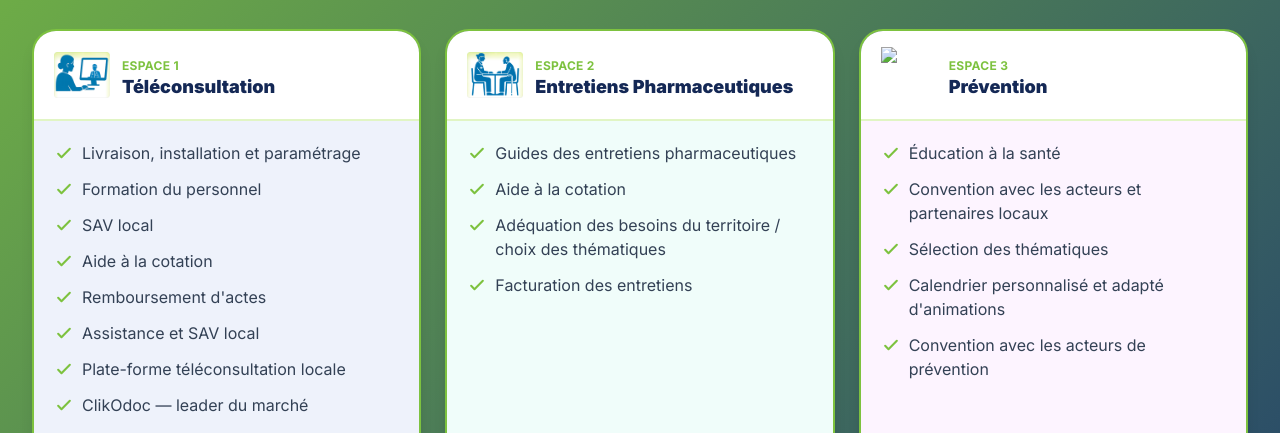
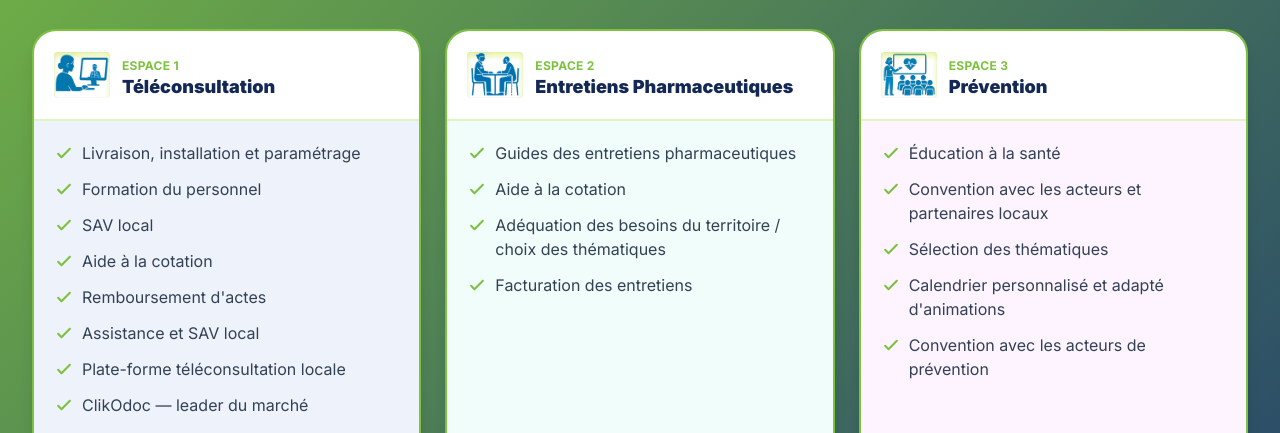
Before and after one commit to elodiatech-spec/pole-sante, a plain HTML site: page index.html in a window 1280 px wide. Shown: the part 2373-2806 px from the top of the page. Drawn offline with nearby package versions, Linux system fonts and the light colour scheme.

Commit message:
Add files via upload

```diff
--- a/index.html
+++ b/index.html
@@ -1005,7 +1005,7 @@
                 <div class="bg-white px-5 py-4 border-b-2 border-eg-100">
                     <div class="flex items-center gap-3">
                         <div class="w-14 h-14 shrink-0">
-                            <img src="prévention-espace2-glace.png" alt="Prévention" class="w-full h-full object-contain">
+                            <img src="icine-espace2-prevention.png" alt="Prévention" class="w-full h-full object-contain">
                         </div>
                         <div>
                             <span class="text-eg-500 text-xs font-bold uppercase tracking-wide">Espace 3</span>
```
